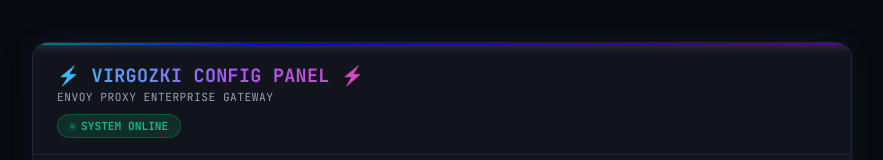
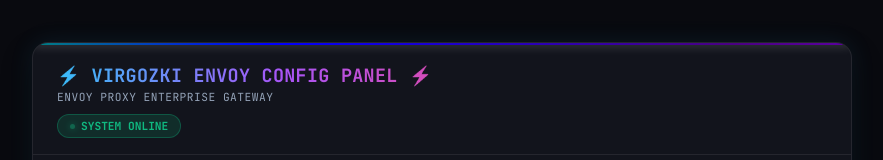
Before and after one commit to mrvirgozki/envoy-ws, a plain HTML site: page index.html in a window 1280 px wide. Shown: the top 160 px of the page, without its empty margins (198-1081 px from the left). Drawn offline with Linux system fonts and the light colour scheme.

Commit message:
Update index.html

```diff
--- a/index.html
+++ b/index.html
@@ -436,7 +436,7 @@
         <div class="header">
             <div class="header-top">
                 <div class="brand">
-                    <h1>⚡ VIRGOZKI CONFIG PANEL ⚡</h1>
+                    <h1>⚡ VIRGOZKI ENVOY CONFIG PANEL ⚡</h1>
                     <p>ENVOY PROXY ENTERPRISE GATEWAY</p>
                 </div>
             </div>
```
